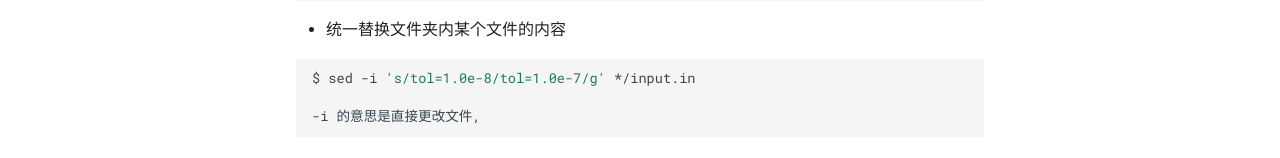
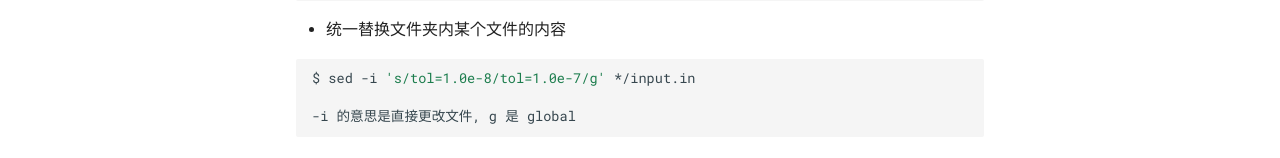
Before and after one commit to ymma98/technotes, an MkDocs documentation site: the page built from docs/Linux/bash命令备忘.md, in a window 1280 px wide and 1056 px high. Shown: the part 895-1053 px from the top of the window. Built offline with MkDocs 1.6.1 and Material for MkDocs 9.7.7, drawn with Linux system fonts in a browser that asks for light colours.

Commit message:
docs/Linux/bash命令备忘.md updated from https://stackedit.cn/

````diff
--- a/docs/Linux/bash命令备忘.md
+++ b/docs/Linux/bash命令备忘.md
@@ -41,9 +41,9 @@ $ for dir in $(ls -d */);do  mv $dir "${dir/tol1e-8/tol1e-7}";done
 ```bash
 $ sed -i 's/tol=1.0e-8/tol=1.0e-7/g' */input.in
 
--i 的意思是直接更改文件,
+-i 的意思是直接更改文件, g 是 global
 ```
 <!--stackedit_data:
-eyJoaXN0b3J5IjpbLTIwNzkwMzA0NjIsNzU4MDUyMDEzLDQwMj
-QwMzE2MCwtMTk3MzAyMjg0MF19
+eyJoaXN0b3J5IjpbMTYzOTY2NjYzOSw3NTgwNTIwMTMsNDAyND
+AzMTYwLC0xOTczMDIyODQwXX0=
 -->
````
